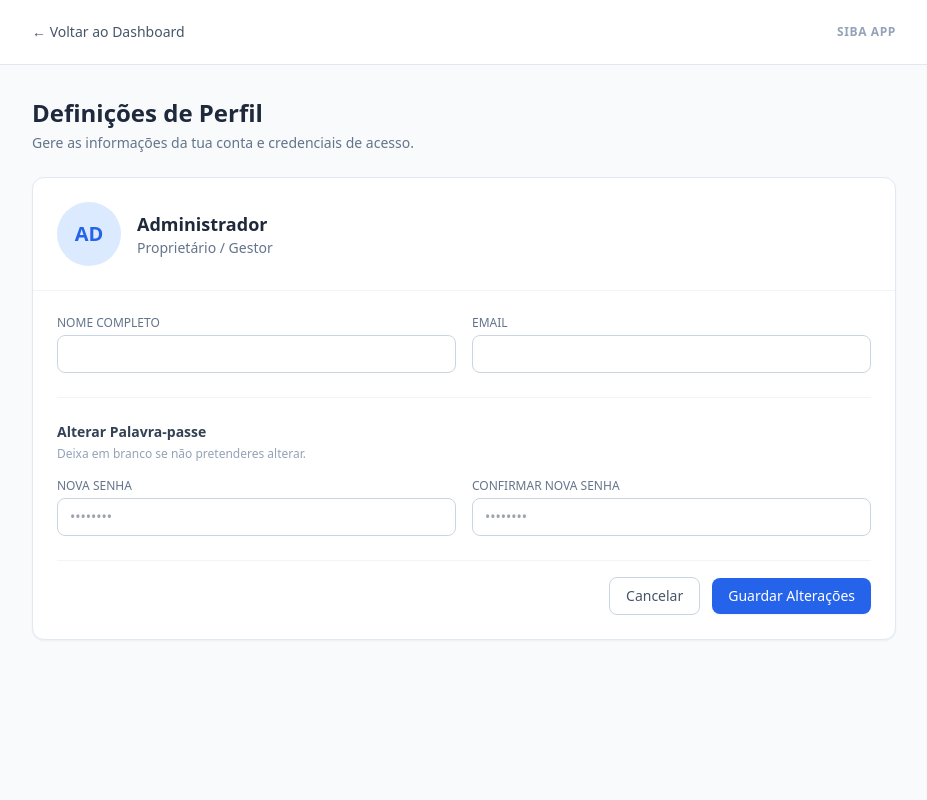
After one commit to Gr1206/SIBA-automation, a Python web app: template app/templates/profile.html in a window 1280 px wide. The commit adds this page. Shown: the whole page, without its empty margins (176-1103 px from the left). Run offline with Jinja, Linux system fonts and the light colour scheme; the template is opened without the code that fills it, so the values that code supplies are empty; some libraries are stand-ins or nearby versions.

Commit message:
Profile page || Profile settings || Profile changes and saving || Database Profile dedicated table || Profile routing

```diff
--- a/app/main.py
+++ b/app/main.py
@@ -4,7 +4,7 @@ from fastapi.responses import HTMLResponse
 from fastapi.staticfiles import StaticFiles
 
 from app.core.config import settings
-from app.routes import checkin, dashboard, reservations
+from app.routes import checkin, dashboard, reservations, profile
 from app.core.templates import templates
 from app.db.session import engine, Base
 
@@ -18,6 +18,7 @@ app.mount("/static", StaticFiles(directory=BASE_DIR / "static"), name="static")
 app.include_router(checkin.router)
 app.include_router(dashboard.router)
 app.include_router(reservations.router)
+app.include_router(profile.router)
 
 @app.get("/", response_class=HTMLResponse)
 async def root(request: Request):
--- a/app/static/js/dashboard.js
+++ b/app/static/js/dashboard.js
@@ -102,5 +102,9 @@ document.addEventListener("DOMContentLoaded", () => {
         }
 
     });
+
     fetchReservations();
+
+
+
 });
--- /dev/null
+++ b/app/static/js/profile.js
@@ -0,0 +1,28 @@
+document.addEventListener("DOMContentLoaded", () => {
+    const updatesBtn = document.getElementById("saveProfileBtn");
+
+    updatesBtn?.addEventListener("click", async (event) => {
+        event.preventDefault();
+        const name = document.getElementById("fullName").value;
+        const email = document.getElementById("email").value;
+
+        try {
+            const responde = await fetch("/profile", {
+                method: "PATCH",
+                headers: {
+                    "Content-Type": "application/json"
+                },
+                body: JSON.stringify({ full_name: name, email: email })
+            });
+
+            if (!responde.ok) {
+                throw new Error("Failed to update profile");
+            }
+
+            const updatedProfile = await responde.json();
+            console.log("Profile updated:", updatedProfile);
+        } catch (error) {
+            console.error("Error updating profile:", error);
+        }
+    });
+});
--- a/app/templates/dashboard.html
+++ b/app/templates/dashboard.html
@@ -20,6 +20,11 @@
                 <span class="w-1.5 h-1.5 rounded-full bg-emerald-500 animate-pulse"></span>
                 Ambiente: DEV
             </span>
+        </div>
+        <div>
+            <a href="/profile" class="bg-blue-600 hover:bg-blue-700 text-white font-medium py-1 px-3 rounded-lg transition-colors">
+                Profile
+            </a>
         </div>
     </header>
 
--- /dev/null
+++ b/app/templates/profile.html
@@ -0,0 +1,126 @@
+<!DOCTYPE html>
+<html lang="pt">
+<head>
+  <meta charset="UTF-8" />
+  <meta name="viewport" content="width=device-width, initial-scale=1.0" />
+  <title>Perfil do Utilizador - Siba</title>
+  <!-- Tailwind CSS CDN -->
+  <script src="https://cdn.tailwindcss.com"></script>
+</head>
+<body class="bg-slate-50 text-slate-900 min-h-screen">
+
+  <!-- Navbar / Top Bar -->
+  <header class="bg-white border-b border-slate-200">
+    <div class="max-w-4xl mx-auto px-4 h-16 flex items-center justify-between">
+      <a href="/dashboard" class="text-sm font-medium text-slate-600 hover:text-blue-600 flex items-center gap-1">
+        &larr; Voltar ao Dashboard
+      </a>
+      <span class="text-xs font-semibold uppercase tracking-wider text-slate-400">Siba App</span>
+    </div>
+  </header>
+
+  <!-- Conteúdo Principal -->
+  <main class="max-w-4xl mx-auto px-4 py-8">
+
+    <div class="mb-6">
+      <h1 class="text-2xl font-bold text-slate-800">Definições de Perfil</h1>
+      <p class="text-sm text-slate-500 mt-1">Gere as informações da tua conta e credenciais de acesso.</p>
+    </div>
+
+    <div class="bg-white rounded-xl border border-slate-200 shadow-sm overflow-hidden">
+
+      <!-- Cabeçalho do Cartão com Avatar -->
+      <div class="p-6 border-b border-slate-100 flex items-center gap-4">
+        <div class="w-16 h-16 rounded-full bg-blue-100 text-blue-600 flex items-center justify-center font-bold text-xl uppercase" id="avatarPreview">
+          AD
+        </div>
+        <div>
+          <h2 class="text-lg font-semibold text-slate-800" id="profileNameDisplay">Administrador</h2>
+          <p class="text-sm text-slate-500" id="profileRoleDisplay">Proprietário / Gestor</p>
+        </div>
+      </div>
+
+      <!-- Formulário de Perfil -->
+      <form id="profileForm" class="p-6 space-y-6">
+
+        <div class="grid grid-cols-1 sm:grid-cols-2 gap-4">
+          <!-- Nome -->
+          <div>
+            <label for="fullName" class="block text-xs uppercase font-medium text-slate-500 mb-1">Nome Completo</label>
+            <input
+              type="text"
+              id="fullName"
+              name="full_name"
+              value="{{ profile.full_name if profile and profile.full_name else '' }}"
+              class="w-full px-3 py-2 border border-slate-300 rounded-lg text-sm focus:outline-none focus:ring-2 focus:ring-blue-500 focus:border-transparent transition"
+              required
+            />
+          </div>
+
+          <!-- Email -->
+          <div>
+            <label for="email" class="block text-xs uppercase font-medium text-slate-500 mb-1">Email</label>
+            <input
+              type="email"
+              id="email"
+              name="email"
+              value="{{ profile.email if profile and profile.email else '' }}"
+              class="w-full px-3 py-2 border border-slate-300 rounded-lg text-sm focus:outline-none focus:ring-2 focus:ring-blue-500 focus:border-transparent transition"
+              required
+            />
+          </div>
+        </div>
+
+        <hr class="border-slate-100" />
+
+        <!-- Alteração de Senha -->
+        <div>
+          <h3 class="text-sm font-semibold text-slate-700 mb-1">Alterar Palavra-passe</h3>
+          <p class="text-xs text-slate-400 mb-4">Deixa em branco se não pretenderes alterar.</p>
+
+          <div class="grid grid-cols-1 sm:grid-cols-2 gap-4">
+            <div>
+              <label for="newPassword" class="block text-xs uppercase font-medium text-slate-500 mb-1">Nova Senha</label>
+              <input
+                type="password"
+                id="newPassword"
+                name="new_password"
+                placeholder="••••••••"
+                class="w-full px-3 py-2 border border-slate-300 rounded-lg text-sm focus:outline-none focus:ring-2 focus:ring-blue-500 focus:border-transparent transition"
+              />
+            </div>
+            <div>
+              <label for="confirmPassword" class="block text-xs uppercase font-medium text-slate-500 mb-1">Confirmar Nova Senha</label>
+              <input
+                type="password"
+                id="confirmPassword"
+                name="confirm_password"
+                placeholder="••••••••"
+                class="w-full px-3 py-2 border border-slate-300 rounded-lg text-sm focus:outline-none focus:ring-2 focus:ring-blue-500 focus:border-transparent transition"
+              />
+            </div>
+          </div>
+        </div>
+
+        <!-- Botões de Ação -->
+        <div class="pt-4 flex items-center justify-end gap-3 border-t border-slate-100">
+          <a href="/dashboard" class="px-4 py-2 border border-slate-300 text-slate-600 rounded-lg text-sm font-medium hover:bg-slate-50 transition">
+            Cancelar
+          </a>
+          <button
+            type="button"
+            id="saveProfileBtn"
+            class="px-4 py-2 bg-blue-600 text-white rounded-lg text-sm font-medium hover:bg-blue-700 transition shadow-sm"
+          >
+            Guardar Alterações
+          </button>
+        </div>
+
+      </form>
+    </div>
+
+  </main>
+
+  <script src="/static/js/profile.js"></script>
+</body>
+</html>
```
Also changed, not shown: app/models/hostsData.py (+14 -0 lines), app/routes/profile.py (added, +38 -0 lines), app/schemas/profile.py (added, +16 -0 lines).
